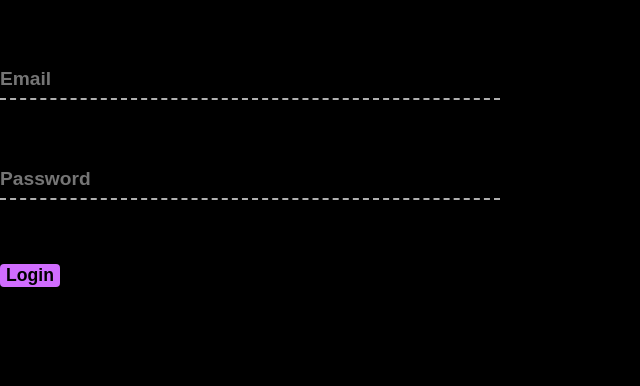
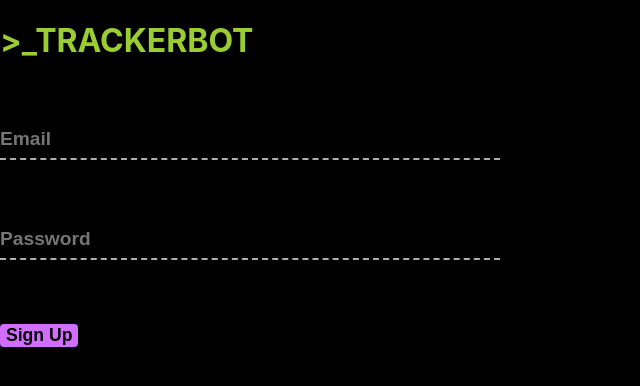
Before and after one commit to JCGuest/trackerbot-heroku, a React (Create React App) app in the folder client/: page /signup in a window 1280 px wide. Shown: the top 386 px of the page, without its empty margins (0-640 px from the left). Built offline with nearby package versions, Linux system fonts and the light colour scheme.

Commit message:
react-router-dom

```diff
--- a/client/package.json
+++ b/client/package.json
@@ -8,6 +8,7 @@
     "@testing-library/user-event": "^7.2.1",
     "react": "^16.13.1",
     "react-dom": "^16.13.1",
+    "react-router-dom": "^5.2.0",
     "react-scripts": "3.4.1",
     "react-svelte": "^1.0.2"
   },
--- a/client/src/App.js
+++ b/client/src/App.js
@@ -1,10 +1,20 @@
 import React from 'react';
+import Logo from './components/Logo'
 import Login from './components/Login'
+import Signup from './components/Signup'
+import { BrowserRouter as Router, Route, Switch } from 'react-router-dom'
 
 function App(props) {
   return (
     <div>
-      <Login/>
+      <Logo/>
+      <Router>
+        <Switch>
+        <Route exact path="/" component={App} />
+        <Route exact path="/login" component={Login} />
+        <Route exact path="/signup" component={Signup}/>
+       </Switch>
+    </Router>
     </div>
 
   );
--- /dev/null
+++ b/client/src/components/Logo.js
@@ -0,0 +1,12 @@
+import React from 'react'
+import '../styles/logo.css'
+
+const Logo = () => {
+    return (
+        <div>
+            <h1>>_TRACKERBOT</h1>
+        </div>
+    )
+}
+
+export default Logo
--- /dev/null
+++ b/client/src/components/Signup.js
@@ -0,0 +1,33 @@
+import React from 'react'
+import '../styles/login.css'
+
+export default class Signup extends React.Component {
+
+    constructor() {
+        super();
+        this.state = {
+            email: 'Email',
+            password: 'Password'
+        }
+    };
+
+
+    render() {
+        return (
+        <main>
+	<form>
+
+		<div className="field">
+			<input type="email" name="email" className="input" placeholder={this.state.email}/>
+		</div>
+
+		<div className="field">
+			<input type="password" name="password" className="input" placeholder="Password"/>
+		</div>
+	</form>
+
+    <button>Sign Up</button>
+</main>
+)
+    }
+}
--- a/client/src/index.css
+++ /dev/null
@@ -1,13 +0,0 @@
-body {
-  margin: 0;
-  font-family: -apple-system, BlinkMacSystemFont, 'Segoe UI', 'Roboto', 'Oxygen',
-    'Ubuntu', 'Cantarell', 'Fira Sans', 'Droid Sans', 'Helvetica Neue',
-    sans-serif;
-  -webkit-font-smoothing: antialiased;
-  -moz-osx-font-smoothing: grayscale;
-}
-
-code {
-  font-family: source-code-pro, Menlo, Monaco, Consolas, 'Courier New',
-    monospace;
-}
--- a/client/src/index.js
+++ b/client/src/index.js
@@ -1,19 +1,17 @@
 import React from 'react';
 import ReactDOM from 'react-dom';
-import './index.css';
 import App from './App';
-import * as serviceWorker from './serviceWorker';
+
+// import * as serviceWorker from './serviceWorker';
 
 
 
 ReactDOM.render(
-  <React.StrictMode>
-    <App/>
-  </React.StrictMode>,
+  <App/>,
   document.getElementById('root')
 );
 
 // If you want your app to work offline and load faster, you can change
 // unregister() to register() below. Note this comes with some pitfalls.
 // Learn more about service workers: https://bit.ly/CRA-PWA
-serviceWorker.unregister();
+// serviceWorker.unregister();
```
Also changed, not shown: 2 other files (tests, documents, lock files or other folders).
